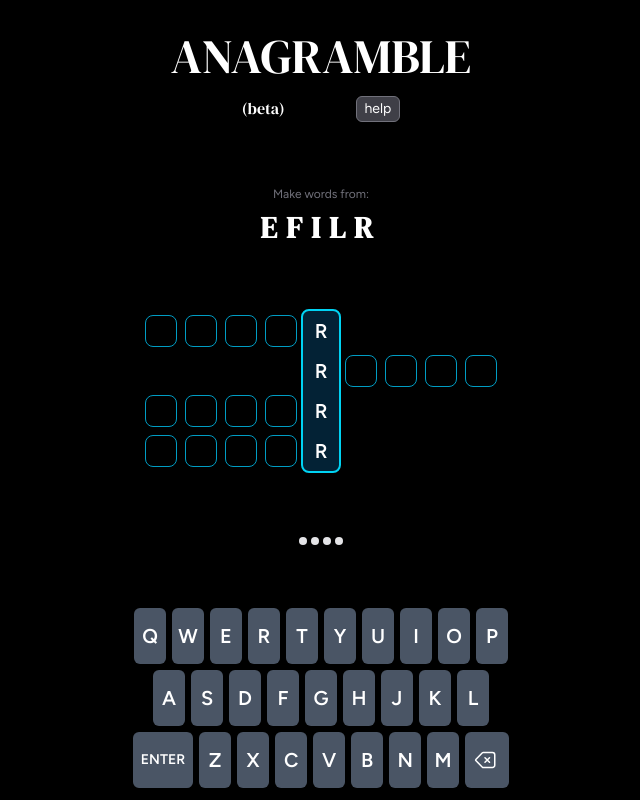
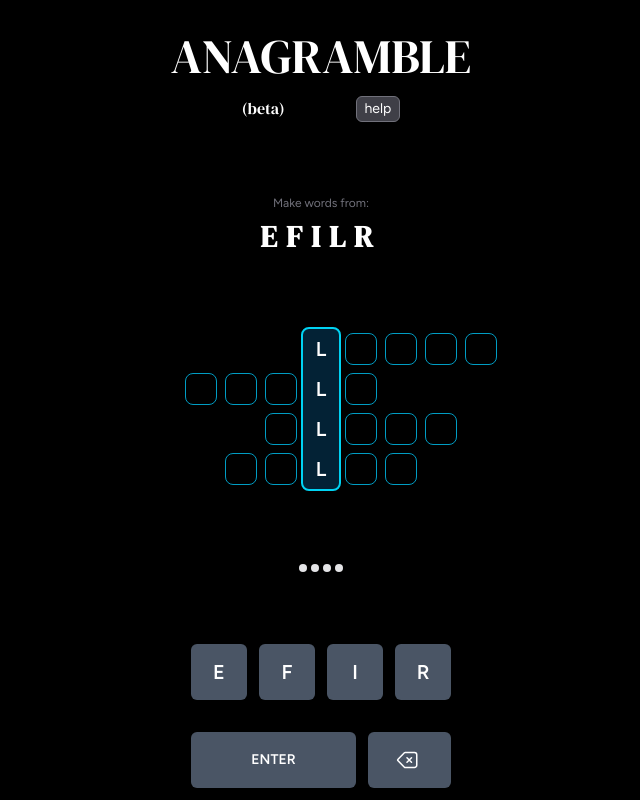
Before and after one commit to Angusb111/anagramble, a Next.js app: page / in a window 1280 px wide. Shown: the whole page, without its empty margins (319-959 px from the left). Built offline with nearby package versions, Linux system fonts and the light colour scheme.

Commit message:
Fixed typing for last-letter-locked scenario, changed keyboard to only acceptable letters

```diff
--- a/app/page.tsx
+++ b/app/page.tsx
@@ -30,6 +30,9 @@
   const inputRef = useRef(null);
   const [errorRow, setErrorRow] = useState<number | null>(null);
   const [lives, setLives] = useState(4);
+  const [randomInt, setRandomInt] = useState(Math.floor(Math.random() * 5));
+
+
 
   const {
     isOpen: isGuessesOpen,
@@ -60,6 +63,8 @@
 
     const alignments = generateRowAlignments(shuffledWords, selected.key);
 
+    console.log(randomInt);
+
     setGroup({
       key: selected.key,
       words: shuffledWords,
@@ -68,8 +73,10 @@
   }, []);
 
   function generateRowAlignments(words: string[], key: string) {
-    const randomInt: number = Math.floor(Math.random() * 5);
-    const keyLetter: string = words[1][randomInt];
+
+
+    const keyLetter: string = key[randomInt];
+
     let alignments: any[] = new Array(4);
     let iteration = 0;
     for (const word of words) {
@@ -182,10 +189,18 @@
         const alignmentIndex = group.alignments[activeRow];
         const lockedLetter = group.words[activeRow][alignmentIndex];
 
-        if (prev.length === alignmentIndex) {
-          return (prev + lockedLetter + key.toLowerCase()).slice(0, 5);
+        if (alignmentIndex === 4) { // alignmentindex is last letter in word
+          if ((prev.length + 1) === alignmentIndex) { // user just submitted the 2nd to last letter
+            return (prev + key.toLowerCase() + lockedLetter).slice(0, 5);
+          }
+        } else { //it is between the 1st and 4th letters
+          if (prev.length === alignmentIndex) { // user submitted a letter in the alignment box
+            return (prev + lockedLetter + key.toLowerCase()).slice(0, 5);
+          }
         }
+
         return (prev + key.toLowerCase()).slice(0, 5);
+
       });
     }
   };
@@ -255,13 +270,11 @@
       </div>
 
       {/* Keyboard */}
-      <div className="flex flex-col gap-[6px]">
-        <CustomKeyRow items={"qwertyuiop".split("")} onKeyPress={handleKeyPress} />
-        <CustomKeyRow items={"asdfghjkl".split("")} onKeyPress={handleKeyPress} />
-        <div className="flex flex-row gap-[6px]">
-          <div key={"enter"} onClick={() => submitGuess()} className="bg-gray-600 h-14 flex items-center justify-center font-semibold text-sm p-2 rounded-sm cursor-pointer">ENTER</div>
-          <CustomKeyRow items={"zxcvbnm".split("")} onKeyPress={handleKeyPress} />
-          <div key={"bkspc"} onClick={handleBackspace} className="bg-gray-600 h-14 flex items-center justify-center font-semibold text-l p-2 pe-3 rounded-sm cursor-pointer">
+      <div className="flex flex-col gap-8">
+        <CustomKeyRow items={group.key.split("").filter((_, i) => i !== randomInt)} onKeyPress={handleKeyPress} />
+        <div className="flex flex-row gap-3 justify-between">
+          <div key={"enter"} onClick={() => submitGuess()} className="bg-gray-600 w-2/3 flex-grow flex items-center justify-center font-semibold text-sm p-2 rounded-sm cursor-pointer">ENTER</div>
+          <div key={"bkspc"} onClick={handleBackspace} className="bg-gray-600 h-14 w-1/3 flex items-center justify-center font-semibold text-l p-2 pe-3 rounded-sm cursor-pointer">
             <svg xmlns="http://www.w3.org/2000/svg" fill="none" viewBox="0 0 24 24" strokeWidth={1.5} stroke="currentColor" className="size-6">
               <path strokeLinecap="round" strokeLinejoin="round" d="M12 9.75 14.25 12m0 0 2.25 2.25M14.25 12l2.25-2.25M14.25 12 12 14.25m-2.58 4.92-6.374-6.375a1.125 1.125 0 0 1 0-1.59L9.42 4.83c.21-.211.497-.33.795-.33H19.5a2.25 2.25 0 0 1 2.25 2.25v10.5a2.25 2.25 0 0 1-2.25 2.25h-9.284c-.298 0-.585-.119-.795-.33Z" />
             </svg>
--- a/components/LossModal.tsx
+++ b/components/LossModal.tsx
@@ -67,13 +67,6 @@
             </li>
           ))}
         </ul>
-
-        <button
-          onClick={onClose}
-          className="mt-5 w-full bg-red-600 hover:bg-red-700 rounded py-2 text-sm font-medium"
-        >
-          Try Again
-        </button>
       </div>
     </div>
   );
--- a/components/key.tsx
+++ b/components/key.tsx
@@ -7,12 +7,12 @@
 
 export function CustomKeyRow({ items, onKeyPress }: KeyRowProps) {
   return (
-    <div className="flex flex-row gap-[6px] justify-center items-center">
+    <div className="flex flex-row gap-3 justify-center items-center">
       {items.map((item, index) => (
         <button
           key={index}
           onClick={() => onKeyPress(item)}
-          className="bg-gray-600 w-8 h-14 flex items-center justify-center font-semibold text-xl rounded-sm
+          className="bg-gray-600 w-14 h-14 flex items-center justify-center font-semibold text-xl rounded-sm
                     active:scale-90 active:bg-gray-500 transition-transform duration-75"
         >
           {item.toUpperCase()}
```
